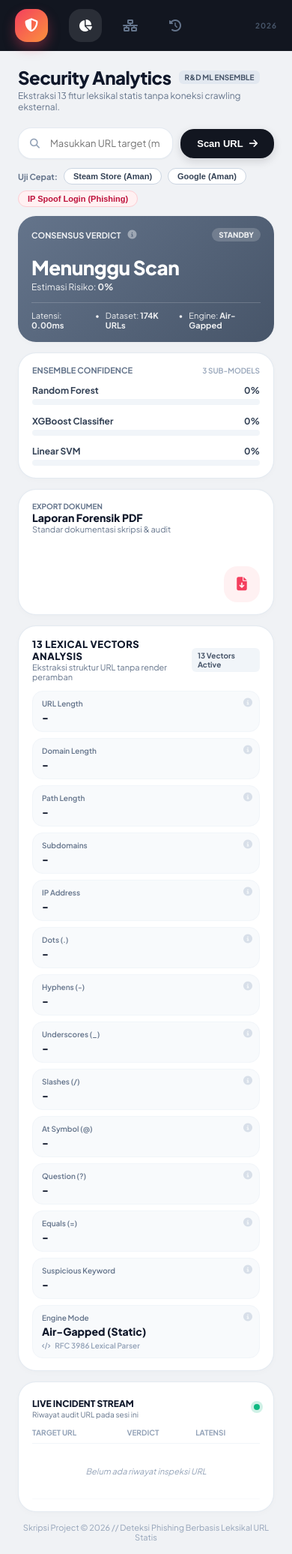
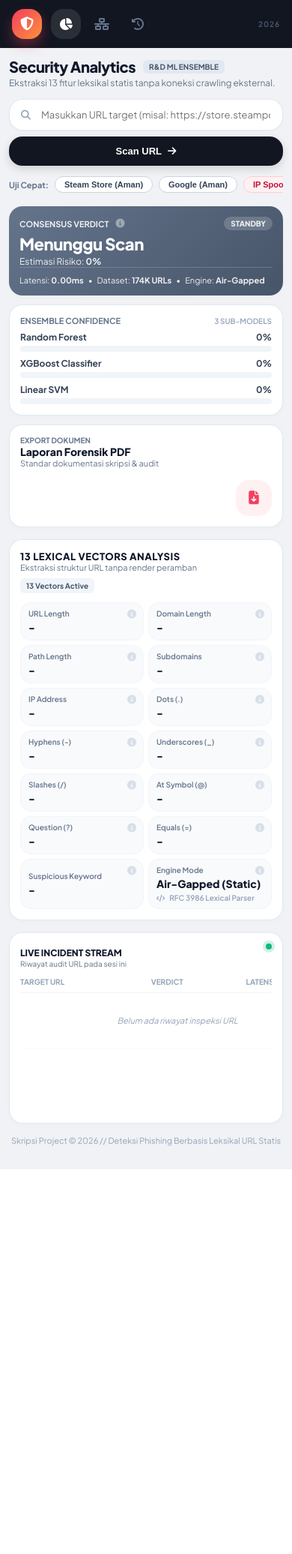
Before and after one commit to khaliqakbar/phishguard-scanner, a Flask app: page / in a window 390 px wide. Shown: the whole page at 75% size. After the commit the page ends 1559 px from the top, so only its background shows below. Run offline with Flask 3, Linux system fonts and the light colour scheme; some libraries are stand-ins or nearby versions.

Commit message:
Responsive Mobile

```diff
--- a/static/css/style.css
+++ b/static/css/style.css
@@ -379,6 +379,11 @@ body {
   font-weight: 800;
   letter-spacing: -0.5px;
   margin-top: 4px;
+  max-width: 100%;
+  overflow: hidden;
+  text-overflow: ellipsis;
+  white-space: nowrap;
+  word-break: break-all;
 }
 
 .verdict-sub {
@@ -679,12 +684,23 @@ body {
   flex: 1;
   min-height: 0;
   overflow: auto;
+  overflow-x: auto;
+  -webkit-overflow-scrolling: touch;
 }
 
 .stream-table {
   width: 100%;
   border-collapse: collapse;
   font-size: 11px;
+}
+
+.stream-table td.url-cell,
+.stream-table td:first-child:not(.table-empty) {
+  max-width: 220px;
+  overflow: hidden;
+  text-overflow: ellipsis;
+  white-space: nowrap;
+  word-break: break-all;
 }
 
 .stream-table th {
@@ -742,8 +758,10 @@ body {
 
 /* Responsiveness */
 @media (max-width: 1100px) {
+  html, body {
+    height: auto;
+  }
   body {
-    height: auto;
     min-height: 100vh;
     overflow: auto;
   }
@@ -771,28 +789,260 @@ body {
 }
 
 @media (max-width: 768px) {
+  html, body {
+    height: auto;
+    min-height: 100%;
+  }
+
+  body {
+    height: auto;
+    min-height: 100vh;
+    overflow-x: hidden;
+    overflow-y: auto;
+    align-items: flex-start;
+  }
+
   .app-container {
+    display: flex;
     flex-direction: column;
+    width: 100%;
+    height: auto;
+    min-height: 100vh;
+    overflow-y: auto;
+    border-radius: 0;
   }
+
   .sidebar {
     width: 100%;
+    height: auto;
+    padding: 12px 16px;
     flex-direction: row;
-    padding: 12px 20px;
+    justify-content: space-between;
+    align-items: center;
+    position: sticky;
+    top: 0;
+    z-index: 50;
   }
+
   .sidebar-top {
     flex-direction: row;
+    align-items: center;
+    gap: 12px;
   }
+
   .sidebar-menu {
     flex-direction: row;
+    gap: 8px;
   }
+
+  .sidebar-logo,
+  .sidebar-btn {
+    width: 40px;
+    height: 40px;
+  }
+
+  .workspace {
+    width: 100%;
+    min-width: 0;
+    min-height: auto;
+    overflow: visible;
+    padding: 16px 16px 32px;
+    gap: 14px;
+  }
+
+  .top-header {
+    flex-direction: column;
+    align-items: stretch;
+    gap: 14px;
+  }
+
+  .page-title {
+    min-width: 0;
+  }
+
+  .title-row {
+    flex-wrap: wrap;
+    align-items: center;
+  }
+
+  .title-row h1 {
+    font-size: 22px;
+    min-width: 0;
+  }
+
+  .page-title p {
+    word-break: break-word;
+  }
+
+  .search-box {
+    width: 100%;
+    max-width: 100%;
+    flex-direction: column;
+    align-items: stretch;
+    gap: 8px;
+  }
+
+  .search-input-wrap {
+    width: 100%;
+  }
+
+  .search-input-wrap input {
+    width: 100%;
+  }
+
+  .btn-scan {
+    width: 100%;
+    justify-content: center;
+  }
+
+  .quick-test-bar {
+    overflow-x: auto;
+    white-space: nowrap;
+    flex-wrap: nowrap;
+    padding-bottom: 4px;
+    -webkit-overflow-scrolling: touch;
+  }
+
+  .quick-test-label,
+  .btn-chip {
+    flex-shrink: 0;
+  }
+
+  .dashboard-grid {
+    display: grid;
+    grid-template-columns: 1fr;
+    gap: 16px;
+    min-height: auto;
+  }
+
+  .cards-row {
+    grid-template-columns: 1fr;
+    gap: 12px;
+  }
+
+  .bottom-row {
+    display: grid;
+    grid-template-columns: 1fr;
+    gap: 16px;
+    min-height: auto;
+  }
+
   .features-grid {
-    grid-template-columns: 1fr;
+    grid-template-columns: repeat(2, 1fr);
+    grid-auto-rows: auto;
   }
+
+  .tile.span-2 {
+    grid-column: span 2;
+  }
+
+  .card,
+  .card-verdict,
+  .card-models,
+  .card-export,
+  .card-features,
+  .card-stream {
+    min-width: 0;
+    max-width: 100%;
+  }
+
+  .card-verdict,
+  .card-models,
+  .card-export {
+    min-height: auto;
+  }
+
+  .verdict-footer {
+    flex-wrap: wrap;
+    gap: 6px;
+  }
+
+  .features-header,
+  .stream-header {
+    flex-wrap: wrap;
+    gap: 8px;
+    align-items: flex-start;
+  }
+
+  .table-container {
+    overflow-x: auto;
+    -webkit-overflow-scrolling: touch;
+    min-height: 180px;
+  }
+
+  .stream-table {
+    min-width: 420px;
+  }
+
+  .stream-table td.url-cell,
+  .stream-table td:first-child:not(.table-empty) {
+    max-width: 180px;
+    overflow: hidden;
+    text-overflow: ellipsis;
+    white-space: nowrap;
+    word-break: break-all;
+  }
+
+  .verdict-title {
+    overflow: hidden;
+    text-overflow: ellipsis;
+    white-space: nowrap;
+    word-break: break-all;
+  }
+
+  .tile .btn-info-modal {
+    opacity: 0.7;
+  }
+
+  .edu-modal {
+    padding: 16px;
+    align-items: flex-end;
+  }
+
+  .edu-modal-card {
+    width: 100%;
+    max-height: min(88vh, 640px);
+    overflow-y: auto;
+  }
+}
+
+@media (max-width: 480px) {
+  .workspace {
+    padding: 12px 12px 32px;
+  }
+
+  .title-row h1 {
+    font-size: 20px;
+  }
+
+  .features-grid {
+    grid-template-columns: repeat(2, 1fr);
+    gap: 6px;
+  }
+
+  .tile {
+    padding: 8px 10px;
+    min-width: 0;
+  }
+
   .tile.span-2 {
     grid-column: span 1;
   }
-  .tile .btn-info-modal {
-    opacity: 0.7;
+
+  .tile-label {
+    padding-right: 18px;
+    overflow: hidden;
+    text-overflow: ellipsis;
+    white-space: nowrap;
+  }
+
+  .card {
+    border-radius: 18px;
+    padding: 14px 14px;
+  }
+
+  .verdict-title {
+    font-size: 22px;
   }
 }
 
--- a/static/js/script.js
+++ b/static/js/script.js
@@ -324,7 +324,7 @@ function addAuditHistory(data) {
     const shortUrl = item.url.length > 28 ? item.url.substring(0, 26) + '...' : item.url;
 
     tr.innerHTML = `
-      <td title="${item.url}" style="font-weight: 600;">${shortUrl}</td>
+      <td class="url-cell" title="${item.url}" style="font-weight: 600;">${shortUrl}</td>
       <td>
         <span class="badge-res ${isPhish ? 'phish' : 'safe'}">
           ${item.consensus_verdict}
--- a/templates/index.html
+++ b/templates/index.html
@@ -11,7 +11,7 @@
   <script src="https://cdnjs.cloudflare.com/ajax/libs/jspdf-autotable/3.5.31/jspdf.plugin.autotable.min.js"></script>
 
   <!-- Local Stylesheet -->
-  <link rel="stylesheet" href="{{ url_for('static', filename='css/style.css') }}?v=8">
+  <link rel="stylesheet" href="{{ url_for('static', filename='css/style.css') }}?v=9">
 </head>
 <body>
 
@@ -301,6 +301,6 @@
   </div>
 
   <!-- Local Script -->
-  <script src="{{ url_for('static', filename='js/script.js') }}?v=7"></script>
+  <script src="{{ url_for('static', filename='js/script.js') }}?v=8"></script>
 </body>
 </html>
```
